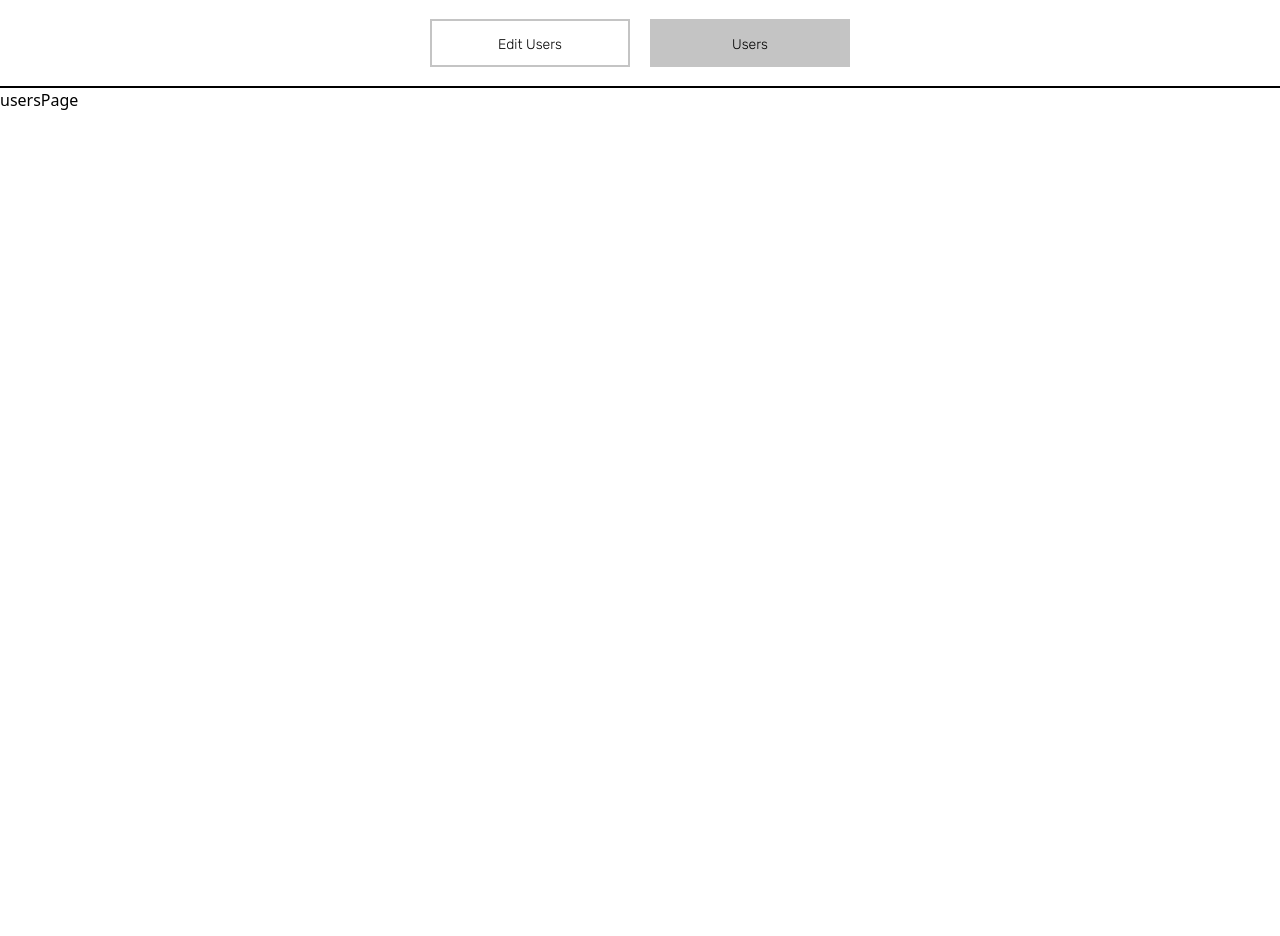
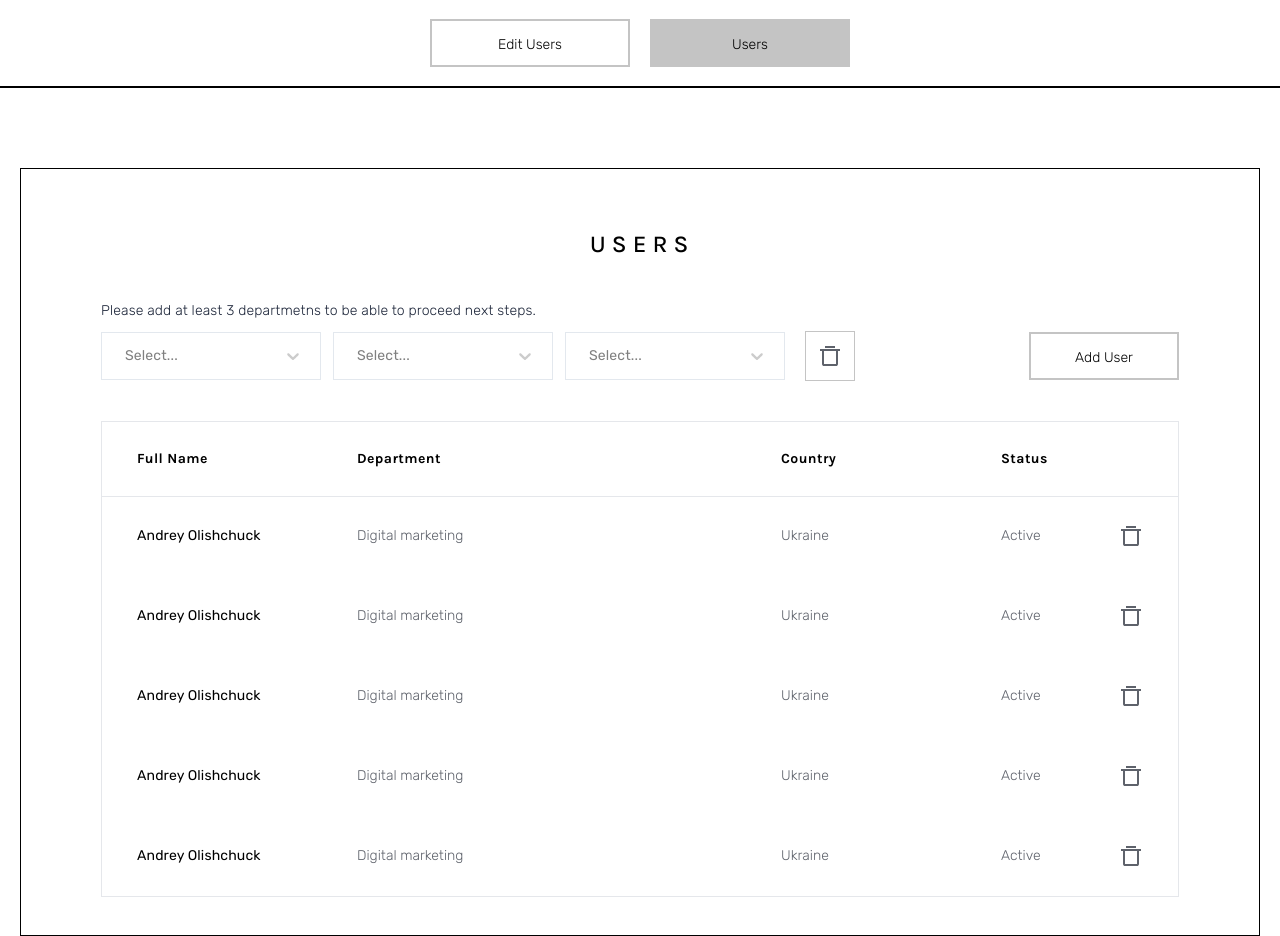
Before and after one commit to Meacronacer/react-test-task, a React (Vite) app: page /users in a window 1280 px wide. Shown: the top 936 px of the page. Before the commit the page ends 800 px from the top, so only its background shows below. Built offline with nearby package versions, Linux system fonts and the light colour scheme.

Commit message:
finished users page layout

```diff
--- a/src/pages/editUsersPage.tsx
+++ b/src/pages/editUsersPage.tsx
@@ -5,7 +5,7 @@ import { statuses } from "../data/statuses";
 import { countries } from "../data/countries";
 import { Input } from "../components/input";
 import { Button } from "../components/button";
-import Select, { StylesConfig } from "react-select";
+import Select, { GroupBase, StylesConfig } from "react-select";
 
 interface option {
   index: number;
@@ -13,11 +13,13 @@ interface option {
   value: string;
 }
 
-const colourStyles: StylesConfig<option, false> = {
+export const Styles: StylesConfig<option, false, GroupBase<option>> = {
   control: (styles) => ({
     ...styles,
     backgroundColor: "white",
     borderColor: "#e3e8ee",
+    '&:hover': { borderColor: 'gray' },
+    boxShadow: "none",
     height: "48px",
     paddingLeft: "13px",
     paddingRight: "9px",
@@ -25,6 +27,11 @@ const colourStyles: StylesConfig<option, false> = {
     fontSize: "14px",
     fontFamily: "Rubik",
     letterSpacing: "0.01em",
+  }),
+  dropdownIndicator: (base, state) => ({
+    ...base,
+    transition: "all .2s ease",
+    transform: state.selectProps.menuIsOpen ? "rotate(180deg)" : ''
   }),
   option: (styles) => ({
     ...styles,
@@ -34,12 +41,12 @@ const colourStyles: StylesConfig<option, false> = {
   }),
 };
 
-const EditUsersPage = () => {
+const EditUsersPage: React.FC = () => {
   const [department, setDepartamnet] = useState<option>({ index: 0, label: users[0].department.name, value: users[0].department.name});
   const [coutry, setCountry] = useState<option>({ index: 0, label: users[0].country.name, value: users[0].country.name});
   const [status, setStatus] = useState<option>({ index: 0, label: users[0].status.name, value: users[0].status.name});
   const [name, setName] = useState<string>(users[0].name);
-  const [changeHasDone, setChangeHasDone] = useState(false)
+  const [changeHasDone, setChangeHasDone] = useState<boolean>(false)
 
   const usersData = users.map((item, index) => ({ index, label: item.name, value: item.name}));
   const departmentsData = departments.map((item, index) => ({ index, label: item.name, value: item.name}));
@@ -79,7 +86,7 @@ const EditUsersPage = () => {
           </label>
           <Select
             className="max-w-[500px]"
-            styles={colourStyles}
+            styles={Styles}
             value={usersData[0]}
             onChange={userSelectorHandler}
             options={usersData}
@@ -112,7 +119,7 @@ const EditUsersPage = () => {
             </label>
             <Select
               value={department}
-              styles={colourStyles}
+              styles={Styles}
               onChange={(e) => {
                 if (e) {
                   setDepartamnet(e);
@@ -134,7 +141,7 @@ const EditUsersPage = () => {
             </label>
             <Select
               value={coutry}
-              styles={colourStyles}
+              styles={Styles}
               onChange={(e) => {
                 if (e) {
                   setCountry(e);
@@ -156,7 +163,7 @@ const EditUsersPage = () => {
             </label>
             <Select
               value={status}
-              styles={colourStyles}
+              styles={Styles}
               onChange={(e) => {
                 if (e) {
                   setStatus(e);
--- a/src/pages/usersPage.tsx
+++ b/src/pages/usersPage.tsx
@@ -1,11 +1,110 @@
+import Select from "react-select";
+import trash from "../assets/remove.svg";
+import { Button } from "../components/button";
+import { Styles } from "./editUsersPage";
 
+const UsersPage: React.FC = () => {
+  return (
+    <div className="border-[1px] border-black w-[1240px] h-[768px] mx-auto my-[80px] p-[80px] pt-[60px]">
+      <h1 className="text-[24px] text-center ml-1 tracking-[0.25em] leading-[133%] font-medium font-[Karla]">
+        USERS
+      </h1>
 
-const UsersPage = () => {
-    return (
-        <div>
-            usersPage
+      <div className="mt-10">
+        <p className="font-[300] leading-[143%] tracking-[0.01em] text-[#1b2438] font-[Rubik] text-[14px]">
+          Please add at least 3 departmetns to be able to proceed next steps.
+        </p>
+
+        <div className="flex items-center mt-[10px]">
+          <div className="flex items-center gap-x-3">
+            <Select
+              className="w-[220px]"
+              styles={Styles}
+              components={{
+                IndicatorSeparator: () => null,
+              }}
+            />
+            <Select
+              className="w-[220px]"
+              styles={Styles}
+              components={{
+                IndicatorSeparator: () => null,
+              }}
+            />
+            <Select
+              className="w-[220px]"
+              styles={Styles}
+              components={{
+                IndicatorSeparator: () => null,
+              }}
+            />
+          </div>
+
+          <div className="p-3 border-[1px] border-[#c4c4c4] ml-5 hover:border-gray-600 group cursor-pointer">
+            <img
+              className="group-hover:scale-105 transition-transform"
+              src={trash}
+              alt="trash"
+            />
+          </div>
+
+          <Button className="ml-auto">Add User</Button>
         </div>
-    );
-}
+
+        <div className="relative border-[1px] mt-10 px-[34px]">
+            <hr className="absolute w-full h-[1px] bg-[##5e626] left-0 top-[74px]" />
+        <table className="w-full text-left border-separate-2 border-collapse text-[14px]">
+          <thead className="h-[74px] font-bold font-[Karla] leading-[143%] tracking-[0.03em]">
+            <tr>
+              <th className="w-[220px]">Full Name</th>
+              <th className="w-[424px]">Department</th>
+              <th className="w-[220px]">Country</th>
+              <th>Status</th>
+              <th></th>
+            </tr>
+          </thead>
+          <tbody>
+            <tr className="h-[80px] font-[Rubik] px-[34px] border-separate">
+              <td className="tracking-[0.01em]">Andrey Olishchuck</td>
+              <td className="font-[300] leading-[143%] font-[Rubik] text-[#5e626b]">Digital marketing</td>
+              <td className="font-[300] leading-[143%] font-[Rubik] text-[#5e626b]">Ukraine</td>
+              <td className="font-[300] leading-[143%] font-[Rubik] text-[#5e626b]">Active</td>
+              <td className="float-right h-full"><img className="pt-[27px] cursor-pointer hover:scale-105 transition-transform" src={trash} alt="trash" /></td>
+            </tr>
+            <tr className="h-[80px]  font-[Rubik]">
+              <td className="tracking-[0.01em]">Andrey Olishchuck</td>
+              <td className="font-[300] leading-[143%] font-[Rubik] text-[#5e626b]">Digital marketing</td>
+              <td className="font-[300] leading-[143%] font-[Rubik] text-[#5e626b]">Ukraine</td>
+              <td className="font-[300] leading-[143%] font-[Rubik] text-[#5e626b]">Active</td>
+              <td className="float-right h-full"><img className="pt-[27px] cursor-pointer hover:scale-105 transition-transform" src={trash} alt="trash" /></td>
+            </tr>
+            <tr className="h-[80px]  font-[Rubik]">
+              <td className="tracking-[0.01em]">Andrey Olishchuck</td>
+              <td className="font-[300] leading-[143%] font-[Rubik] text-[#5e626b]">Digital marketing</td>
+              <td className="font-[300] leading-[143%] font-[Rubik] text-[#5e626b]">Ukraine</td>
+              <td className="font-[300] leading-[143%] font-[Rubik] text-[#5e626b]">Active</td>
+              <td className="float-right h-full"><img className="pt-[27px] cursor-pointer hover:scale-105 transition-transform" src={trash} alt="trash" /></td>
+            </tr>
+            <tr className="h-[80px]  font-[Rubik]">
+              <td className="tracking-[0.01em]">Andrey Olishchuck</td>
+              <td className="font-[300] leading-[143%] font-[Rubik] text-[#5e626b]">Digital marketing</td>
+              <td className="font-[300] leading-[143%] font-[Rubik] text-[#5e626b]">Ukraine</td>
+              <td className="font-[300] leading-[143%] font-[Rubik] text-[#5e626b]">Active</td>
+              <td className="float-right h-full"><img className="pt-[27px] cursor-pointer hover:scale-105 transition-transform" src={trash} alt="trash" /></td>
+            </tr>
+            <tr className="h-[80px]  font-[Rubik]">
+              <td className="tracking-[0.01em]">Andrey Olishchuck</td>
+              <td className="font-[300] leading-[143%] font-[Rubik] text-[#5e626b]">Digital marketing</td>
+              <td className="font-[300] leading-[143%] font-[Rubik] text-[#5e626b]">Ukraine</td>
+              <td className="font-[300] leading-[143%] font-[Rubik] text-[#5e626b]">Active</td>
+              <td className="float-right h-full"><img className="pt-[27px] cursor-pointer hover:scale-105 transition-transform" src={trash} alt="trash" /></td>
+            </tr>
+          </tbody>
+        </table>
+        </div>
+      </div>
+    </div>
+  );
+};
 
 export default UsersPage;
```
Also changed, not shown: README.TXT, src/assets/remove.svg (added).
